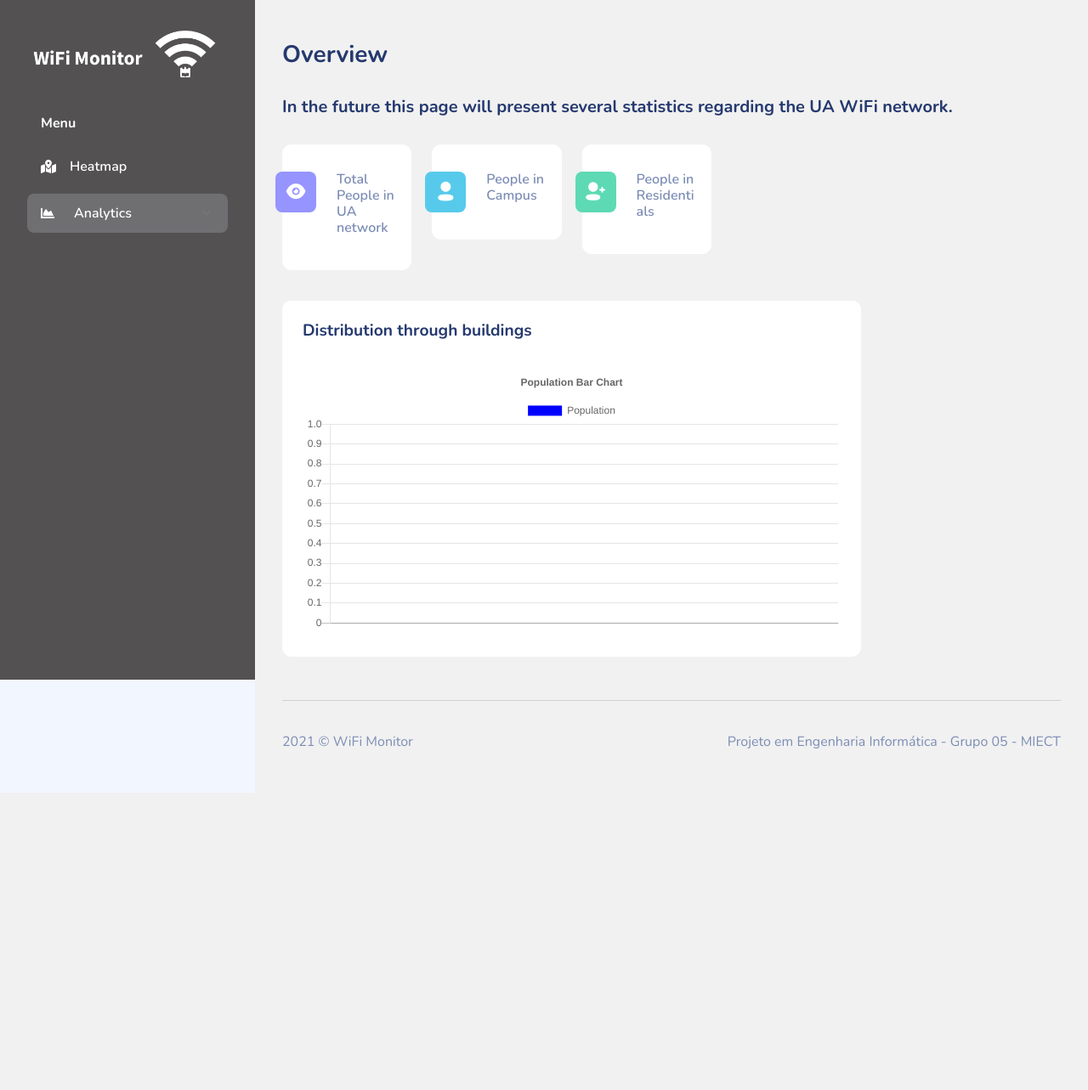
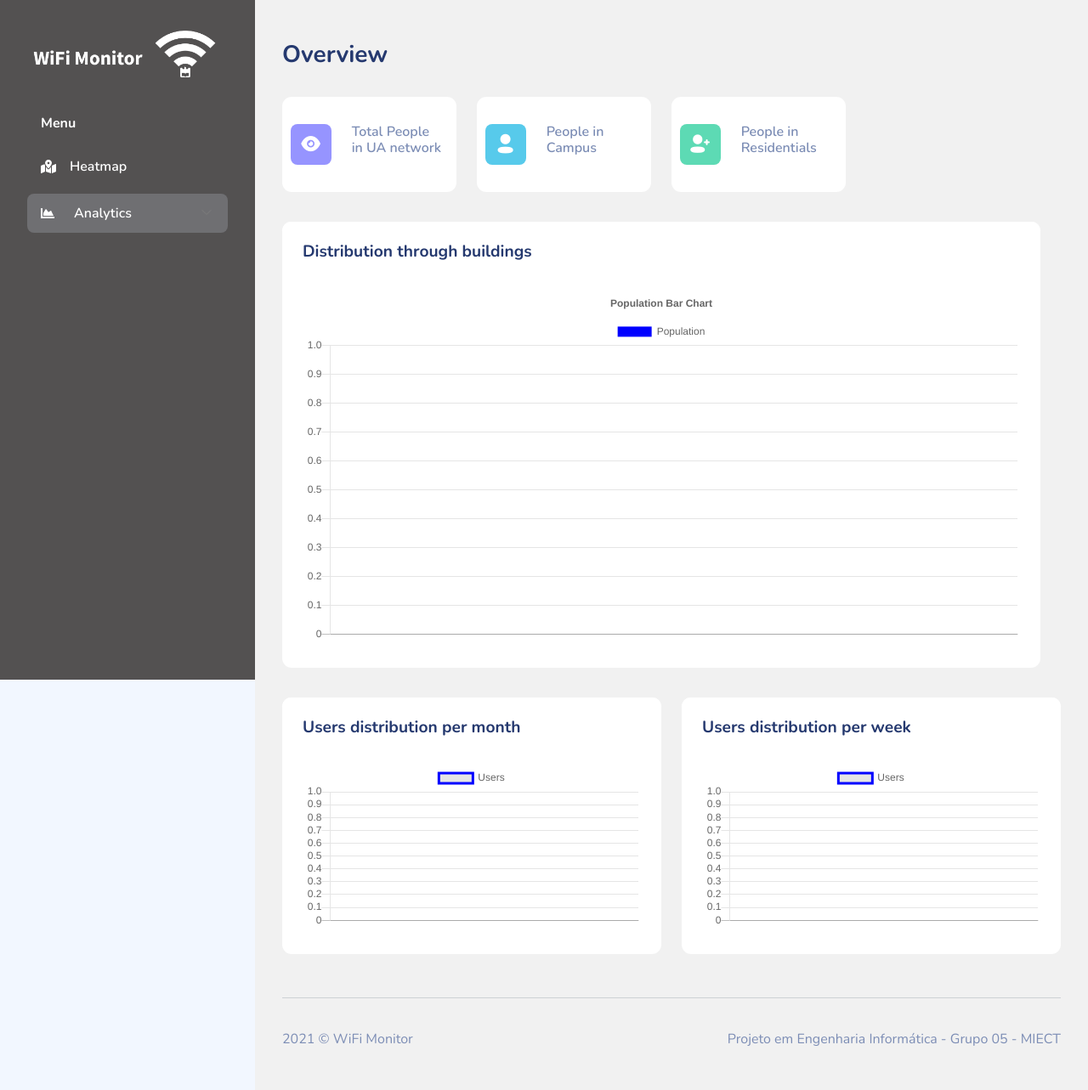
Before and after one commit to WIFIMonitor/Project, a Django app: template project/WifiMonitor/templates/overview.html in a window 1280 px wide. Shown: the whole page at 85% size. Before the commit the page ends 933 px from the top, so only its background shows below. Run offline with Django 3.2, Linux system fonts and the light colour scheme; the template is opened without the code that fills it, so the values that code supplies are empty; some libraries are stand-ins or nearby versions; some web fonts are replaced.

Commit message:
Finished graphs on overview

```diff
--- a/project/WifiMonitor/templates/overview.html
+++ b/project/WifiMonitor/templates/overview.html
@@ -49,9 +49,6 @@
                                 <li class="submenu-item ">
                                     <a href="/overview" style="color: white">Overview</a>
                                 </li>
-{#                                 <li class="submenu-item ">#}
-{#                                    <a href="/campus_distribution" style="color: white">Campus Distribution</a>#}
-{#                                </li>#}
                                 <li class="submenu-item ">
                                     <a href="/specific_building" style="color: white">Building Statistics</a>
                                 </li>
@@ -71,14 +68,10 @@
 
             <div class="page-heading">
                 <h3>Overview {{time|safe}}</h3>
-                <br>
-                <h5>In the future this page will present several statistics regarding the UA WiFi network.</h5>
-                <h5></h5>
             </div>
 
             <div class="page-content">
                 <section class="row">
-                    <div class="col-12 col-lg-9">
                     <div class="row">
                         <div class="col-6 col-lg-3 col-md-6">
                             <div class="card">
@@ -144,9 +137,28 @@
                             </div>
                         </div>
                     </div>
+
+                    <div class="col-12 col-lg-6">
+                        <div class="card">
+                            <div class="card-header">
+                                <h4>Users distribution per month</h4>
+                            </div>
+                            <div class="card-body">
+                                <canvas id="users_per_month" data-url="{% url 'users_per_month' %}"></canvas>
+                            </div>
+                        </div>
                     </div>
 
-
+                    <div class="col-12 col-lg-6">
+                        <div class="card">
+                            <div class="card-header">
+                                <h4>Users distribution per week</h4>
+                            </div>
+                            <div class="card-body">
+                                <canvas id="users_per_week" data-url="{% url 'users_per_week' %}"></canvas>
+                            </div>
+                        </div>
+                    </div>
                 </section>
             </div>
 
@@ -176,41 +188,108 @@
 
     <script>
         $(function () {
+            var $myGraph = $("#population_building_graph");
 
-      var $myGraph = $("#population_building_graph");
             $.ajax({
                 url: $myGraph.data("url"),
+
                 success: function (data) {
-
                     var ctx = $myGraph[0].getContext("2d");
 
                         new Chart(ctx, {
                             type: 'bar',
+                            data: { labels: data.labels,
+                                    datasets: [{ label: 'Population',
+                                                 backgroundColor: 'blue',
+                                                 data: data.data}]
+                                  },
+                            options: { responsive: true,
+                                       legend: { position: 'top', },
+                                       title: { display: true,
+                                                text: 'Population Bar Chart' }
+                                     }
+                        });
+                }
+            });
+        });
+    </script>
+
+    <script>
+        $(function () {
+            var $myGraph = $("#users_per_month");
+
+            $.ajax({
+                url: $myGraph.data("url"),
+                success: function (data) {
+                    var ctx = $myGraph[0].getContext("2d");
+
+                    new Chart(ctx, {
+                        type: 'line',
                         data: {
                             labels: data.labels,
                             datasets: [{
-                label: 'Population',
-                backgroundColor: 'blue',
-                data: data.data
+                                label: 'Users',
+                                data: data.data,
+                                borderColor: 'blue'
                             }]
                         },
                         options: {
                             responsive: true,
-              legend: {
-                position: 'top',
+                            interaction: {
+                                mode: 'index',
+                                intersect: false,
                             },
+                            stacked: false,
+                            plugins: {
                                 title: {
                                     display: true,
-                text: 'Population Bar Chart'
+                                    text: "Users per month"
                                 }
+                            },
                         }
                     });
-
                 }
             });
-
         });
     </script>
 
+    <script>
+        $(function () {
+            var $myGraph = $("#users_per_week");
+
+            $.ajax({
+                url: $myGraph.data("url"),
+                success: function (data) {
+                    var ctx = $myGraph[0].getContext("2d");
+
+                    new Chart(ctx, {
+                        type: 'line',
+                        data: {
+                            labels: data.labels,
+                            datasets: [{
+                                label: 'Users',
+                                data: data.data,
+                                borderColor: 'blue'
+                            }]
+                        },
+                        options: {
+                            responsive: true,
+                            interaction: {
+                                mode: 'index',
+                                intersect: false,
+                            },
+                            stacked: false,
+                            plugins: {
+                                title: {
+                                    display: true,
+                                    text: "Users per month"
+                                }
+                            },
+                        }
+                    });
+                }
+            });
+        });
+    </script>
 </body>
 </html>
--- a/project/project/urls.py
+++ b/project/project/urls.py
@@ -21,6 +21,8 @@ from WifiMonitor import views
 urlpatterns = [
     #path('', views.index, name='index'),
     path('population_building_graph/', views.population_building_graph, name='population_building_graph'),
+    path('users_per_month/', views.users_per_month, name='users_per_month'),
+    path('users_per_week/', views.users_per_week, name='users_per_week'),
     path('overview/', views.overview, name='overview'),
     path('test/',views.test, name='test'),
     path('specific_building/', views.specific_building, name='specific_building'),
```
Also changed, not shown: project/WifiMonitor/views.py (+21 -1 lines). Lines whose indentation alone changed are shown as unchanged.
